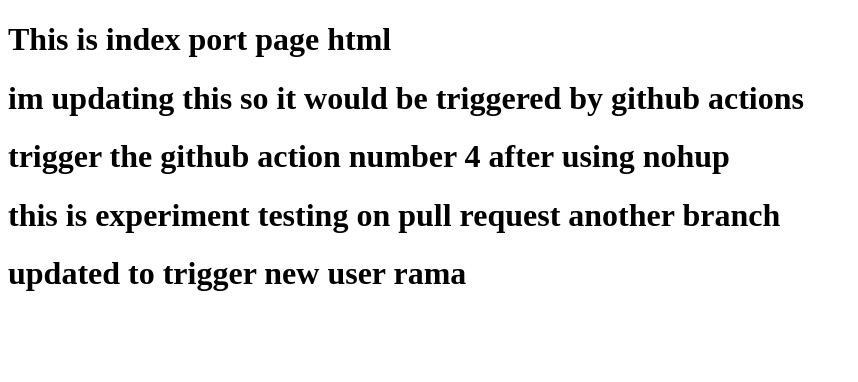
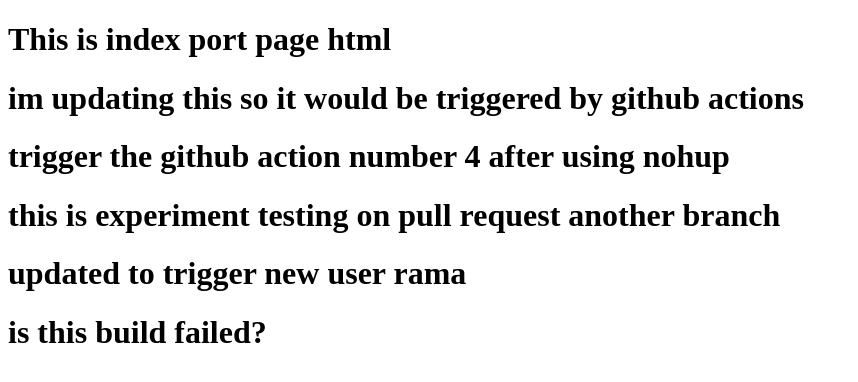
Before and after one commit to ramakc153/port-page, a plain HTML site: page static/index.html in a window 1280 px wide. Shown: the whole page, without its empty margins (0-858 px from the left). Drawn offline with Linux system fonts and the light colour scheme.

Commit message:
feat(index): add text to trigger

```diff
--- a/static/index.html
+++ b/static/index.html
@@ -11,5 +11,6 @@
     <h1>trigger the github action number 4  after using nohup</h1>
     <h1>this is experiment testing on pull request another branch</h1>
     <h1>updated to trigger new user rama</h1>
+    <h1>is this build failed?</h1>
 </body>
 </html>
```
